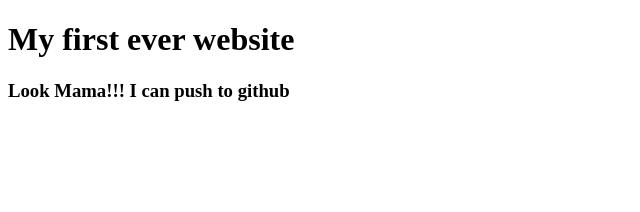
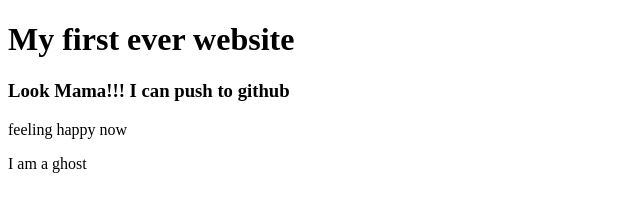
Before and after one commit to maqbool-hossain/your-second-website, a plain HTML site: page index.html in a window 1280 px wide. Shown: the whole page, without its empty margins (0-640 px from the left). Drawn offline with Linux system fonts and the light colour scheme.

Commit message:
ghost added

```diff
--- a/index.html
+++ b/index.html
@@ -8,6 +8,8 @@
 <body>
     <h1>My <b>first</b> ever website </h1>
     <h3>Look Mama!!! I can push to github</h3>
+    <p>feeling happy now</p>
+    <p>I am a ghost</p>
 </body>
 
 </html>
```
